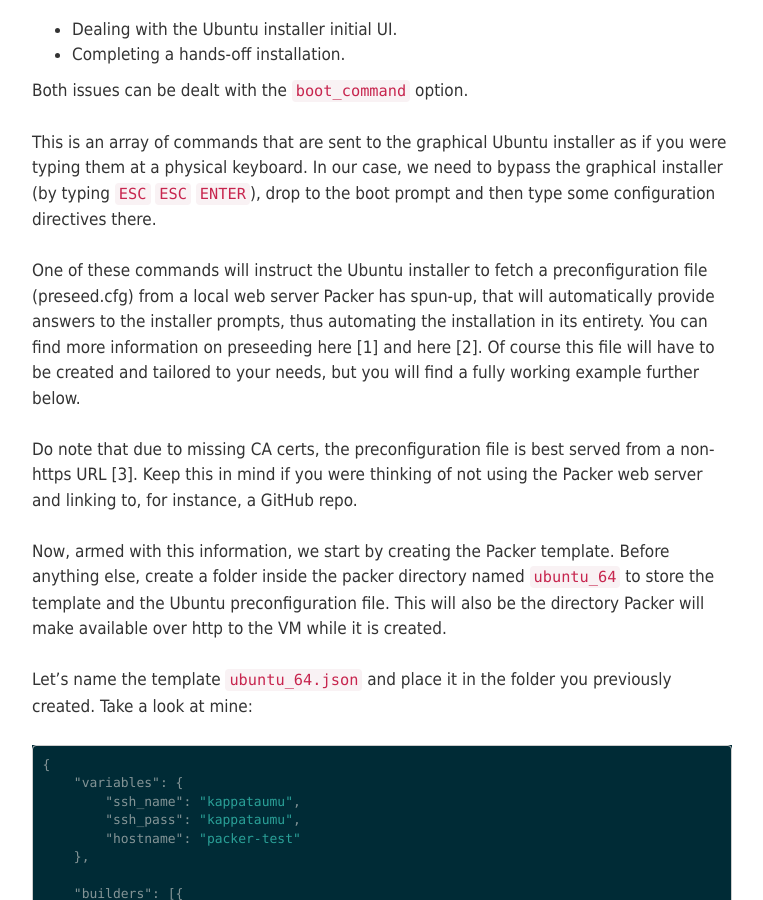
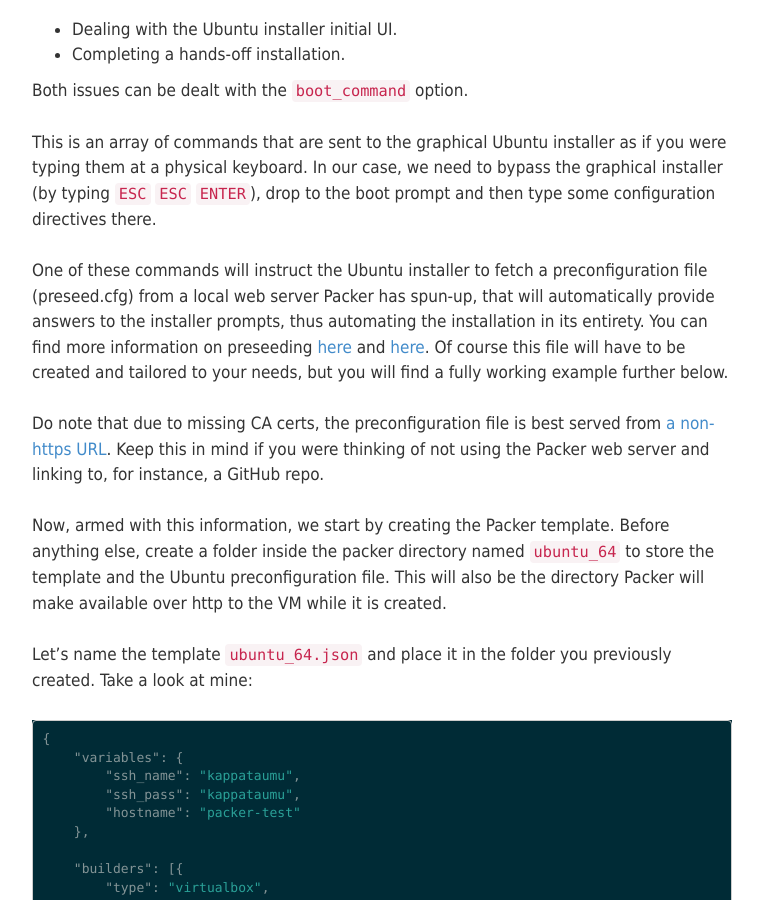
Before and after one commit to ik-fractel/kappataumu.github.com, a Jekyll site: the page built from _posts/2013-09-08-creating-an-Ubuntu-VM-with-packer.md, in a window 1280 px wide and 900 px high, scrolled down 1446 px. Shown: the whole window, without its empty margins (258-1021 px from the left). Built offline with Jekyll 4.4.1, drawn with Linux system fonts in a browser that asks for light colours; Markdown is read by kramdown in place of the engine named in the settings.

Commit message:
Fixed missing references

```diff
--- a/_posts/2013-09-08-creating-an-Ubuntu-VM-with-packer.md
+++ b/_posts/2013-09-08-creating-an-Ubuntu-VM-with-packer.md
@@ -25,9 +25,9 @@
 
 This is an array of commands that are sent to the graphical Ubuntu installer as if you were typing them at a physical keyboard. In our case, we need to bypass the graphical installer (by typing `ESC` `ESC` `ENTER`), drop to the boot prompt and then type some configuration directives there.
 
-One of these commands will instruct the Ubuntu installer to fetch a preconfiguration file (preseed.cfg) from a local web server Packer has spun-up, that will automatically provide answers to the installer prompts, thus automating the installation in its entirety. You can find more information on preseeding here [1] and here [2]. Of course this file will have to be created and tailored to your needs, but you will find a fully working example further below.
+One of these commands will instruct the Ubuntu installer to fetch a preconfiguration file (preseed.cfg) from a local web server Packer has spun-up, that will automatically provide answers to the installer prompts, thus automating the installation in its entirety. You can find more information on preseeding [here](https://help.ubuntu.com/community/InstallCDCustomization) and [here](https://help.ubuntu.com/12.04/installation-guide/i386/appendix-preseed.html). Of course this file will have to be created and tailored to your needs, but you will find a fully working example further below.
 
-Do note that due to missing CA certs, the preconfiguration file is best served from a non-https URL [3]. Keep this in mind if you were thinking of not using the Packer web server and linking to, for instance, a GitHub repo.
+Do note that due to missing CA certs, the preconfiguration file is best served from [a non-https URL](https://groups.google.com/forum/#!msg/packer-tool/rUPi8fhGjhY/ZjuVd4QBKX0J). Keep this in mind if you were thinking of not using the Packer web server and linking to, for instance, a GitHub repo.
 
 Now, armed with this information, we start by creating the Packer template. Before anything else, create a folder inside the packer directory named `ubuntu_64` to store the template and the Ubuntu preconfiguration file. This will also be the directory Packer will make available over http to the VM while it is created.
 
```
Also changed, not shown: other parts of _posts/2013-09-08-creating-an-Ubuntu-VM-with-packer.md (+5 -0 lines).
